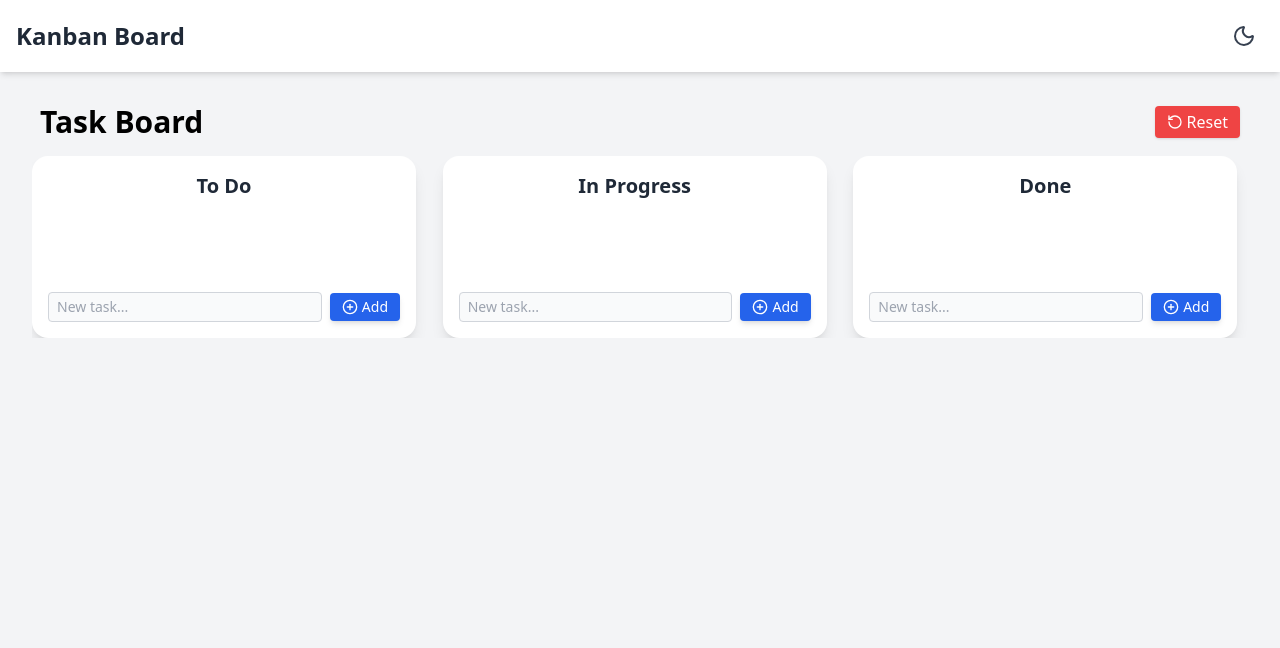
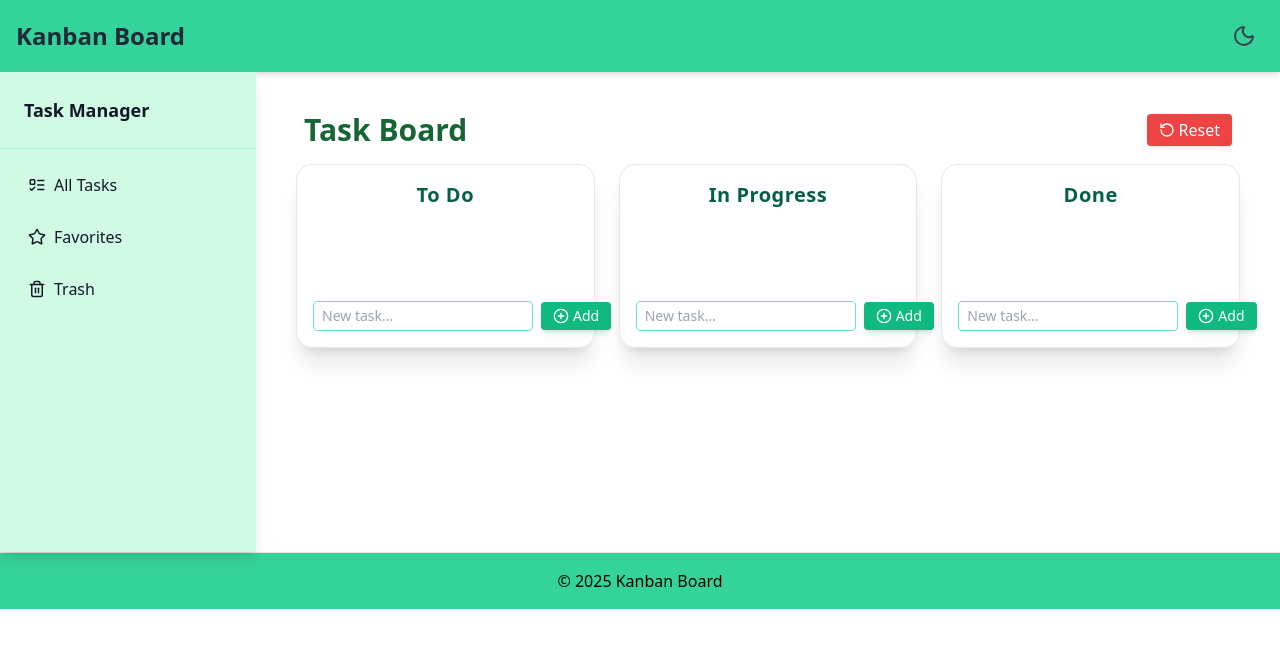
Before and after one commit to loganathanramsaran/Kanban_Board_APK, a React (Vite) app: page / in a window 1280 px wide. Shown: the top 648 px of the page. Built offline with nearby package versions, Linux system fonts and the light colour scheme; the HTML template or start-up script is replaced by a standard one.

Commit message:
css upadate and sidebar implement

```diff
--- a/src/App.jsx
+++ b/src/App.jsx
@@ -2,11 +2,15 @@
 import Board from "./components/Board";
 import { useEffect, useState } from "react";
 import { Sun, Moon } from "lucide-react";
+import Sidebar from "./components/Sidebar";
 
 function App() {
   const [dark, setDark] = useState(() => {
     return localStorage.getItem("theme") === "dark";
   });
+  const handleSidebarSelect = (viewName) => {
+    setView(viewName);
+  };
 
   useEffect(() => {
     const root = window.document.documentElement;
@@ -20,20 +24,28 @@ function App() {
   }, [dark]);
 
   return (
-    <div className="min-h-screen bg-gray-100 dark:bg-gray-900 transition-colors duration-300">
-      <header className="flex justify-between items-center px-4 py-4 shadow-md bg-white dark:bg-gray-800">
+    <div className="min-h-screen bg-mint-light dark:bg-gray-900 transition-colors duration-300">
+      <header className="flex justify-around lg:justify-between items-center px-4 py-4 shadow-md bg-emerald-400
+       dark:bg-gray-800">
         <h1 className="text-2xl font-bold text-gray-800 dark:text-white">Kanban Board</h1>
         <button
           onClick={() => setDark((prev) => !prev)}
-          className="p-2 rounded-full hover:bg-gray-200 dark:hover:bg-gray-700 transition"
+          className="p-2 rounded-full hover:bg-mint-accent dark:hover:bg-gray-700 transition"
           title="Toggle Dark Mode"
         >
           {dark ? <Sun className="text-yellow-300" /> : <Moon className="text-gray-700" />}
         </button>
       </header>
-      <main className="p-4">
-        <Board />
-      </main>
+      <div className="flex">
+        <Sidebar onSelect={handleSidebarSelect} />
+        <main className="min-h-[480px] p-6 w-full">
+          <Board />
+        </main>
+      </div>
+      <footer className="bg-emerald-400 text-center dark:bg-gray-900 dark:text-gray-400 py-4 border-t
+       border-gray-200 dark:border-gray-700">
+        &copy; {new Date().getFullYear()} Kanban Board
+      </footer>
     </div>
   );
 }
--- a/src/components/Board.jsx
+++ b/src/components/Board.jsx
@@ -1,4 +1,4 @@
-import { DragDropContext, Droppable, Draggable } from '@hello-pangea/dnd'
+import { DragDropContext } from '@hello-pangea/dnd'
 import { useEffect, useState } from "react";
 import Column from "./Column";
 import { RotateCcw } from "lucide-react";
@@ -78,7 +78,6 @@ export default function Board() {
 
     const sourceCol = columns.find((col) => col.id === source.droppableId);
     const destCol = columns.find((col) => col.id === destination.droppableId);
-
     const [movedTask] = sourceCol.tasks.splice(source.index, 1);
 
     if (source.droppableId === destination.droppableId) {
@@ -106,18 +105,19 @@ export default function Board() {
   };
 
   return (
-    <div className="p-4">
+    <div className="Board-main p-4">
       <div className="flex justify-between items-center mb-4 px-2">
-        <h1 className="text-2xl md:text-3xl font-bold">Task Board</h1>
+        <h1 className="text-2xl md:text-3xl font-bold text-green-800 dark:text-green-200">Task Board</h1>
         <button
           onClick={resetBoard}
-          className="flex items-center gap-1 bg-red-500 hover:bg-red-600 text-white px-3 py-1 rounded shadow"
+          className="flex items-center gap-1 bg-red-500 hover:bg-red-600 text-white px-3 py-1 rounded
+          shadow transition duration-200"
         >
           <RotateCcw size={16} /> Reset
         </button>
       </div>
       <DragDropContext onDragEnd={onDragEnd}>
-        <div className="grid grid-cols-1 sm:grid-cols-2 md:grid-cols-3 gap-4 overflow-x-auto">
+        <div className="grid grid-cols-1 sm:grid-cols-2 md:grid-cols-3 gap-6">
           {columns.map((column) => (
             <Column
               key={column.id}
--- a/src/components/Column.jsx
+++ b/src/components/Column.jsx
@@ -1,6 +1,6 @@
 import { useState } from "react";
 import TaskCard from "./TaskCard";
-import { DragDropContext, Droppable, Draggable } from '@hello-pangea/dnd'
+import { Droppable } from '@hello-pangea/dnd'
 import { PlusCircle } from "lucide-react";
 
 export default function Column({ columnId, title, tasks = [], onAdd, onDelete, onEdit }) {
@@ -13,15 +13,15 @@ export default function Column({ columnId, title, tasks = [], onAdd, onDelete, o
   };
 
   return (
-    <div className="bg-white dark:bg-gray-800 shadow-lg rounded-2xl p-4 w-full max-w-sm transition duration-300">
-      <h2 className="text-xl font-bold mb-4 text-gray-800 dark:text-white text-center">
+    <div className="bg-mint-100 dark:bg-gray-700 shadow-xl rounded-2xl p-4 w-full max-w-sm transition duration-300 border border-mint-200">
+      <h2 className="text-xl font-semibold mb-4 text-emerald-800 dark:text-emerald-200 text-center tracking-wide">
         {title}
       </h2>
 
       <Droppable droppableId={columnId}>
         {(provided) => (
           <div
-            className="space-y-3 mb-4 min-h-[60px] transition-all"
+            className="space-y-3 mb-4 min-h-[60px] overflow-y-auto transition"
             {...provided.droppableProps}
             ref={provided.innerRef}
           >
@@ -41,17 +41,20 @@ export default function Column({ columnId, title, tasks = [], onAdd, onDelete, o
 
       <div className="flex gap-2 items-center mt-2">
         <input
-          className="border border-gray-300 dark:border-gray-600 bg-gray-50 dark:bg-gray-700 text-sm rounded px-2 py-1 flex-1 text-gray-900 dark:text-white"
+          className="border border-emerald-300 dark:border-gray-600 bg-white dark:bg-gray-800 text-sm
+          rounded px-2 py-1 flex-1 text-gray-800 dark:text-white placeholder:text-gray-400
+           dark:placeholder:text-gray-500"
           value={input}
           onChange={(e) => setInput(e.target.value)}
           placeholder="New task..."
         />
         <button
           onClick={handleAdd}
-          className="flex items-center gap-1 bg-blue-600 hover:bg-blue-700 text-white px-3 py-1 rounded shadow-md transition duration-200"
+          className="flex items-center gap-1 bg-emerald-500 hover:bg-emerald-600 text-white px-3 py-1
+          rounded shadow-md transition duration-200"
         >
           <PlusCircle className="w-4 h-4" />
-          <span className="text-sm">Add</span>
+          <span className="text-sm font-medium">Add</span>
         </button>
       </div>
     </div>
--- /dev/null
+++ b/src/components/Sidebar.jsx
@@ -0,0 +1,63 @@
+import { useState } from "react";
+import { Menu, X, ListTodo, Star, Trash2 } from "lucide-react";
+
+export default function Sidebar({ onSelect }) {
+  const [open, setOpen] = useState(false);
+
+  const toggleSidebar = () => setOpen(!open);
+
+  return (
+    <div className="relative z-50">
+      {/* Mobile Toggle Button */}
+      <button
+        onClick={toggleSidebar}
+        className="fixed top-5 left-2 z-50 bg-emerald-600 hover:bg-emerald-700 text-white p-2 rounded-full
+        shadow-md transition lg:hidden"
+        aria-label="Toggle sidebar"
+      >
+        {open ? <X size={20} /> : <Menu size={20} />}
+      </button>
+
+      {/* Sidebar */}
+      <aside
+        className={`fixed top-0 left-0 min-h-[480px] w-64 bg-emerald-100 dark:bg-gray-900 text-gray-900
+             dark:text-white shadow-lg transform transition-transform duration-300 ease-in-out
+          ${open ? "translate-x-0" : "-translate-x-full"}
+          lg:translate-x-0 lg:static lg:block`}
+      >
+        {/* Sidebar Header */}
+        <div className="p-6 font-bold max-md:text-center max-lg:text-center text-lg border-b border-emerald-200
+         dark:border-gray-700">
+          Task Manager
+        </div>
+
+        {/* Sidebar Navigation */}
+        <nav className="p-4 flex flex-col gap-3">
+          <button
+            onClick={() => onSelect("all")}
+            className="flex items-center gap-2 px-3 py-2 rounded hover:bg-emerald-200 dark:hover:bg-emerald-800
+            transition"
+          >
+            <ListTodo size={18} />
+            All Tasks
+          </button>
+          <button
+            onClick={() => onSelect("favorites")}
+            className="flex items-center gap-2 px-3 py-2 rounded hover:bg-yellow-100 dark:hover:bg-yellow-800
+             transition"
+          >
+            <Star size={18} />
+            Favorites
+          </button>
+          <button
+            onClick={() => onSelect("trash")}
+            className="flex items-center gap-2 px-3 py-2 rounded hover:bg-red-100 dark:hover:bg-red-800 transition"
+          >
+            <Trash2 size={18} />
+            Trash
+          </button>
+        </nav>
+      </aside>
+    </div>
+  );
+}
--- a/src/components/TaskCard.jsx
+++ b/src/components/TaskCard.jsx
@@ -1,7 +1,6 @@
-import { DragDropContext, Droppable, Draggable } from '@hello-pangea/dnd'
-// TaskCard.jsx
 import { useState, useEffect } from "react";
 import { Pencil, Trash2, Check, X } from "lucide-react";
+import { Draggable } from '@hello-pangea/dnd';
 
 export default function TaskCard({ task, index, onDelete, onEdit }) {
   const [isEditing, setIsEditing] = useState(false);
@@ -25,14 +24,16 @@ export default function TaskCard({ task, index, onDelete, onEdit }) {
           ref={provided.innerRef}
           {...provided.draggableProps}
           {...provided.dragHandleProps}
-          className={`flex items-center justify-between gap-2 bg-gray-100 dark:bg-gray-800 p-2 rounded-lg shadow-sm transition-all duration-300 ${
-            snapshot.isDragging ? "bg-blue-100 dark:bg-blue-900 scale-105" : ""
-          }`}
+          className={`flex items-center justify-between gap-2 p-2 rounded-lg shadow-md border transition-all duration-300
+            ${snapshot.isDragging
+              ? "bg-emerald-100 dark:bg-emerald-800 scale-[1.03]"
+              : "bg-white dark:bg-gray-800 border-emerald-200 dark:border-gray-700"
+            }`}
         >
           {isEditing ? (
             <>
               <input
-                className="flex-1 px-2 py-1 border rounded text-sm dark:bg-gray-700 dark:text-white"
+                className="flex-1 px-2 py-1 text-sm rounded border border-emerald-300 dark:border-gray-600 dark:bg-gray-700 dark:text-white"
                 value={newText}
                 onChange={(e) => setNewText(e.target.value)}
                 onKeyDown={(e) => {
@@ -44,7 +45,7 @@ export default function TaskCard({ task, index, onDelete, onEdit }) {
                 }}
               />
               <button onClick={handleEdit} title="Save">
-                <Check className="w-4 h-4 text-green-600" />
+                <Check className="w-4 h-4 text-green-600 hover:text-green-700" />
               </button>
               <button
                 onClick={() => {
@@ -53,14 +54,14 @@ export default function TaskCard({ task, index, onDelete, onEdit }) {
                 }}
                 title="Cancel"
               >
-                <X className="w-4 h-4 text-gray-500" />
+                <X className="w-4 h-4 text-gray-500 hover:text-gray-600" />
               </button>
             </>
           ) : (
             <>
               <span
                 onDoubleClick={() => setIsEditing(true)}
-                className="flex-1 text-sm cursor-pointer break-words dark:text-white"
+                className="flex-1 text-sm cursor-pointer break-words text-gray-800 dark:text-gray-100"
               >
                 {task.text}
               </span>
```
